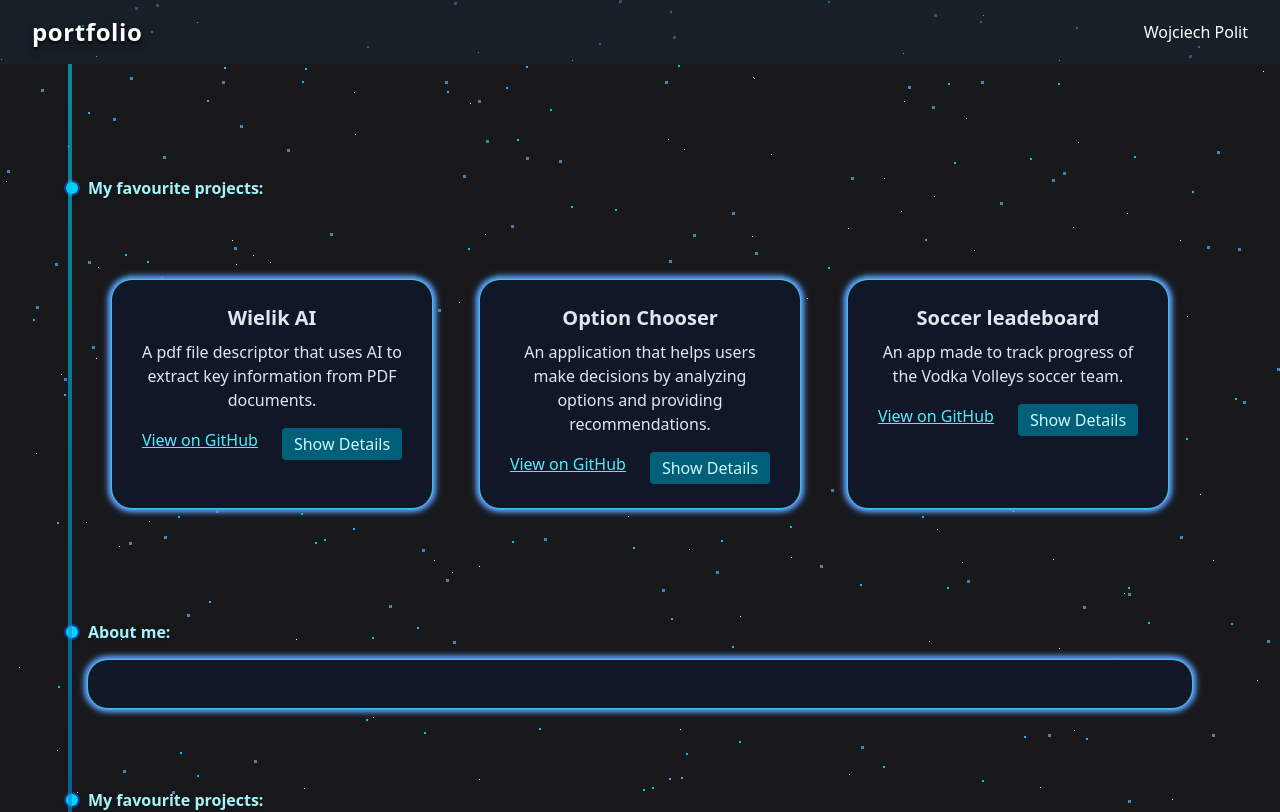
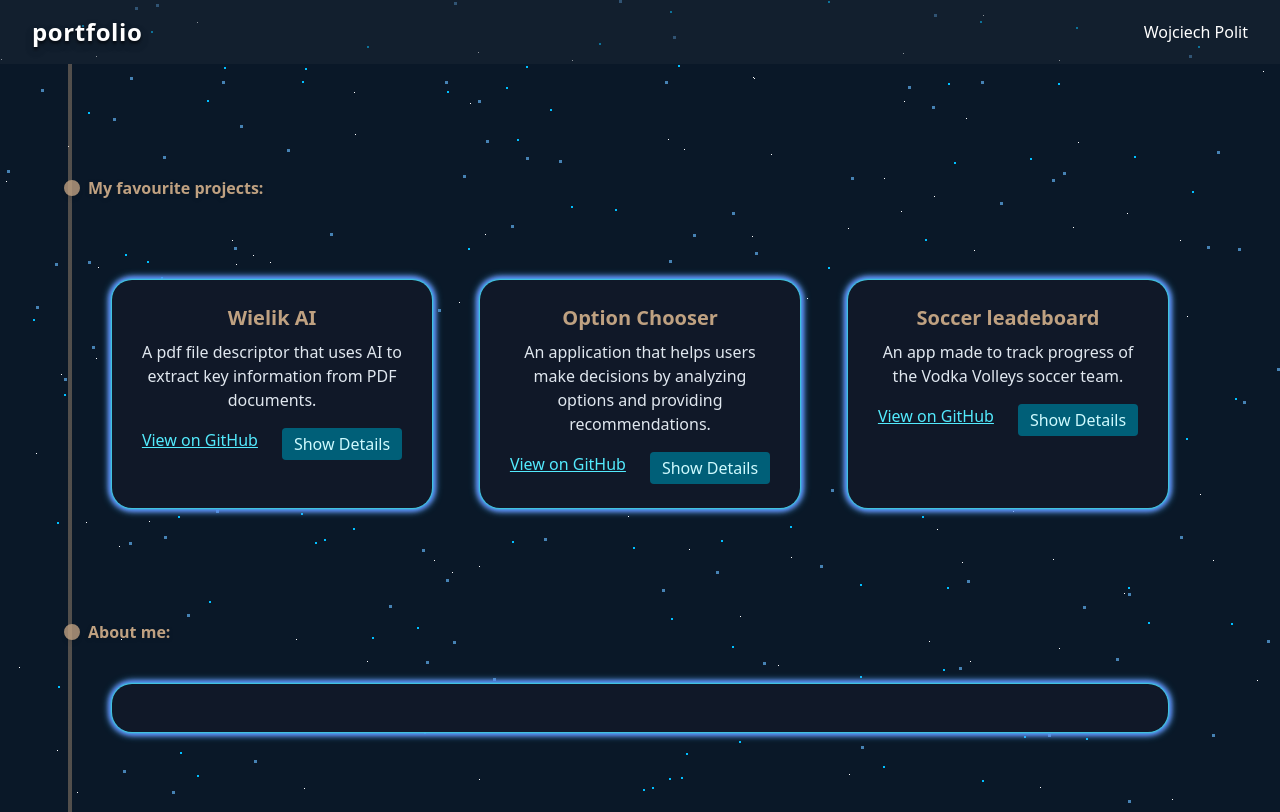
Before and after one commit to Wojtoppin/portfolio, a React (Vite) app: page / in a window 1280 px wide. Shown: the top 812 px of the page. Built offline with nearby package versions, Linux system fonts and the light colour scheme; no server answers.

Commit message:
I've changed the color palette

```diff
--- a/package.json
+++ b/package.json
@@ -14,6 +14,8 @@
     "react": "^19.1.0",
     "react-dom": "^19.1.0",
     "react-markdown": "^10.1.0",
+    "rehype-raw": "^7.0.0",
+    "remark-gfm": "^4.0.1",
     "tailwind": "^4.0.0",
     "tailwindcss": "^4.1.11"
   },
--- a/src/App.css
+++ b/src/App.css
@@ -1,18 +1,26 @@
+/* Custom dark scrollbar for all scrollable elements */
+html, body, * {
+  scrollbar-width: thin;
+  scrollbar-color: #164e63 #1e293b;
+}
+
+*::-webkit-scrollbar {
+  width: 10px;
+}
+*::-webkit-scrollbar-thumb {
+  background: #0A1828;
+  border-radius: 8px;
+}
+*::-webkit-scrollbar-track {
+  background: #0A1828;
+  border-radius: 8px;
+}
 html, body, #root {
   height: 100%;
   margin: 0;
   padding: 0;
 }
 
-body {
-  background: radial-gradient(ellipse at bottom, #1B2735 0%, #090A0F 100%);
-
-}
-body {
-  min-height: 100vh;
-  background: #18181b;
-  overflow-x: hidden;
-}
 
 #stars, #stars2, #stars3 {
   position: absolute;
@@ -44,7 +52,7 @@ body {
 }
 .App {
   min-height: 100vh;
-  background: #18181b;
+  background: #0A1828;
   overflow: hidden;
 }
 
--- a/src/App.tsx
+++ b/src/App.tsx
@@ -8,7 +8,7 @@ import AboutMe from "./components/AboutMe";
 
 function App() {
   return (
-    <div className="App" style={{ position: "relative", minHeight: "100vh" }}>
+    <div className="App bg-gradient-to-b from-[#0A1828] to-[black]" style={{ position: "relative", minHeight: "100vh" }}>
       <StarBackground />
       <Header />
       <Timeline>
--- a/src/components/AboutMe.tsx
+++ b/src/components/AboutMe.tsx
@@ -14,7 +14,7 @@ const AboutMe = ({ timelineText }: { timelineText: string }) => {
 
   return (
     <div
-      className="p-6 m-4 flex-1 min-w-[220px] text-center shadow-lg bg-gray-900 bg-opacity-80 transition-transform hover:scale-101"
+      className="px-4 py-6 m-10 flex-1 min-w-[220px] text-center shadow-lg bg-gray-900 bg-opacity-80 transition-transform hover:scale-101"
       style={{
         boxShadow:
           "0 0 2px 1px #3fdad8, 0 0 4px 2px #3b82f6, 0 0 6px 2px #a78bfa, 0 0 8px 2px #38bdf8",
--- a/src/components/Project.tsx
+++ b/src/components/Project.tsx
@@ -17,14 +17,13 @@ export default function Project({ project, neonBox }: { project: any; neonBox: s
       style={{
         boxShadow:
           "0 0 2px 1px #3fdad8, 0 0 4px 2px #3b82f6, 0 0 6px 2px #a78bfa, 0 0 8px 2px #38bdf8",
-        borderImage: "linear-gradient(135deg, #3fdad8, #3b82f6, #a78bfa, #38bdf8) 1",
         borderColor: "transparent",
         color: "#e0e7ef",
         textDecoration: "none",
         borderRadius: "20px",
       }}
     >
-      <h2 className="text-xl font-bold mb-2">
+      <h2 className="text-xl font-bold mb-2 text-[#BFA181]">
         {project.name}
       </h2>
       <p className="mb-4">{project.description}</p>
--- a/src/components/ProjectDialog.tsx
+++ b/src/components/ProjectDialog.tsx
@@ -1,5 +1,13 @@
-import React, { forwardRef, useImperativeHandle, useRef, useEffect, useState } from "react";
+import React, {
+  forwardRef,
+  useImperativeHandle,
+  useRef,
+  useEffect,
+  useState,
+} from "react";
 import ReactMarkdown from "react-markdown";
+import remarkGfm from "remark-gfm";
+import rehypeRaw from "rehype-raw";
 interface ProjectDialogProps {
   markdownUrl: string;
 }
@@ -9,7 +17,8 @@ export interface ProjectDialogRef {
   close: () => void;
 }
 
-const ProjectDialog = forwardRef<ProjectDialogRef, ProjectDialogProps>(({ markdownUrl }, ref) => {
+const ProjectDialog = forwardRef<ProjectDialogRef, ProjectDialogProps>(
+  ({ markdownUrl }, ref) => {
     const dialogRef = useRef<HTMLDialogElement>(null);
     const [markdown, setMarkdown] = useState<string>("");
     const [loading, setLoading] = useState(false);
@@ -19,6 +28,7 @@ const ProjectDialog = forwardRef<ProjectDialogRef, ProjectDialogProps>(({ markdo
       open: () => {
         if (dialogRef.current && !dialogRef.current.open) {
           dialogRef.current.showModal();
+          document.body.style.overflow = 'hidden';
         }
         setLoading(true);
         setError(null);
@@ -34,49 +44,108 @@ const ProjectDialog = forwardRef<ProjectDialogRef, ProjectDialogProps>(({ markdo
       close: () => {
         if (dialogRef.current && dialogRef.current.open) {
           dialogRef.current.close();
+          document.body.style.overflow = '';
         }
       },
     }));
 
-  // Allow ESC and clicking outside to close
+    // Allow ESC to close and restore body scroll
     useEffect(() => {
       const dialog = dialogRef.current;
       if (!dialog) return;
       const handleCancel = (e: Event) => {
         e.preventDefault();
         dialog.close();
+        document.body.style.overflow = '';
       };
       dialog.addEventListener("cancel", handleCancel);
       return () => dialog.removeEventListener("cancel", handleCancel);
     }, []);
 
+    // Allow closing by clicking outside the dialog and restore body scroll
+    useEffect(() => {
+      const dialog = dialogRef.current;
+      if (!dialog) return;
+      const handleClick = (e: MouseEvent) => {
+        if (e.target === dialog) {
+          dialog.close();
+          document.body.style.overflow = '';
+        }
+      };
+      dialog.addEventListener("click", handleClick);
+      return () => dialog.removeEventListener("click", handleClick);
+    }, []);
+
     return (
       <dialog
         ref={dialogRef}
-      className="w-full max-w-4xl rounded-lg shadow-lg border border-gray-300 m-auto bg-gray-900 p-6 relative "
+        className="w-full max-w-4xl rounded-lg shadow-lg m-auto relative"
         style={{
           boxShadow:
             "0 0 2px 1px #3fdad8, 0 0 4px 2px #3b82f6, 0 0 6px 2px #a78bfa, 0 0 8px 2px #38bdf8",
-        borderImage: "linear-gradient(135deg, #3fdad8, #3b82f6, #a78bfa, #38bdf8) 1",
+          borderImage:
+            "linear-gradient(135deg, #3fdad8, #3b82f6, #a78bfa, #38bdf8) 1",
           borderColor: "transparent",
           color: "#e0e7ef",
           textDecoration: "none",
           borderRadius: "20px",
         }}
       >
+        <div
+          className="bg-gray-900"
+          style={{
+            maxHeight: "80vh",
+            overflowY: "auto",
+            padding: "1.5rem",
+            position: "relative",
+          }}
+        >
+          <div style={{ position: "sticky", top: 0, zIndex: 10, background: "rgba(17,24,39,0)", paddingBottom: "0.5rem" }}>
             <button
-          className="absolute top-2 right-2 text-cyan-300 hover:text-cyan-100 text-2xl font-bold"
-          onClick={() => dialogRef.current?.close()}
+              className="float-right text-cyan-300 hover:text-cyan-100 text-2xl font-bold"
+            onClick={() => {
+              dialogRef.current?.close();
+              document.body.style.overflow = '';
+            }}
+              aria-label="Close dialog"
             >
               ×
             </button>
+            <div style={{ clear: "both" }} />
+          </div>
           {loading && <div className="text-cyan-200">Loading...</div>}
           {error && <div className="text-red-400">{error}</div>}
           {!loading && !error && (
-            console.log(markdown), <ReactMarkdown>{markdown}</ReactMarkdown>
+            <div className="prose prose-invert text-left max-w-none">
+              <ReactMarkdown
+                remarkPlugins={[remarkGfm]}
+                rehypePlugins={[rehypeRaw]}
+                components={{
+                  h1: ({ node, ...props }) => (
+                    <h1 className="text-3xl font-bold mt-6 mb-4" {...props} />
+                  ),
+                  h2: ({ node, ...props }) => (
+                    <h2 className="text-2xl font-semibold mt-4 mb-3" {...props} />
+                  ),
+                  p: ({ node, ...props }) => (
+                    <p className="mb-4 text-gray-300" {...props} />
+                  ),
+                  ul: ({ node, ...props }) => (
+                    <ul className="list-disc pl-6 mb-4" {...props} />
+                  ),
+                  code: ({ node, ...props }) => (
+                    <code className="bg-gray-800 text-pink-400 px-1 rounded" {...props} />
+                  ),
+                }}
+              >
+                {markdown}
+              </ReactMarkdown>
+            </div>
           )}
+        </div>
       </dialog>
     );
-});
+  }
+);
 
 export default ProjectDialog;
--- a/src/components/Timeline.tsx
+++ b/src/components/Timeline.tsx
@@ -8,14 +8,14 @@ const Timeline: React.FC<TimelineProps> = ({ children }) => {
   const items = React.Children.toArray(children);
   return (
     <div className="flex flex-col w-full max-w-6xl mx-auto pb-6 pt-20 relative">
-      <div className="absolute left-1 top-0 h-full w-1 bg-gradient-to-b from-cyan-400 to-blue-800 opacity-60" />
+      <div className="absolute left-1 top-0 h-full w-1 bg-gradient-to-b to-[#BFA181] from-[#BFA181] opacity-40" />
 
       {items.map((item: any, i) => (
         <div key={i} className="my-8 mx-2">
           <div className="z-2 mr-6 flex items-center min-w-[120px]">
-            <div className="w-4 h-4 -ml-2 rounded-full bg-cyan-400 border-2 border-blue-900 shadow-md mr-2" />
+            <div className="w-4 h-4 -ml-2 rounded-full bg-[#BFA181] border-2 border-[#BFA181] shadow-md mr-2 opacity-80" />
             {item.props.timelineText && (
-              <span className="text-cyan-200 font-semibold text-base whitespace-nowrap drop-shadow-sm">{item.props.timelineText}</span>
+              <span className="text-[#BFA181] font-semibold text-base whitespace-nowrap drop-shadow-sm">{item.props.timelineText}</span>
             )}
           </div>
           <div className="flex-1">
```
Also changed, not shown: src/components/WorkPlaces.tsx (added), 1 other file (tests, documents, lock files or other folders). Lines whose indentation alone changed are shown as unchanged.
